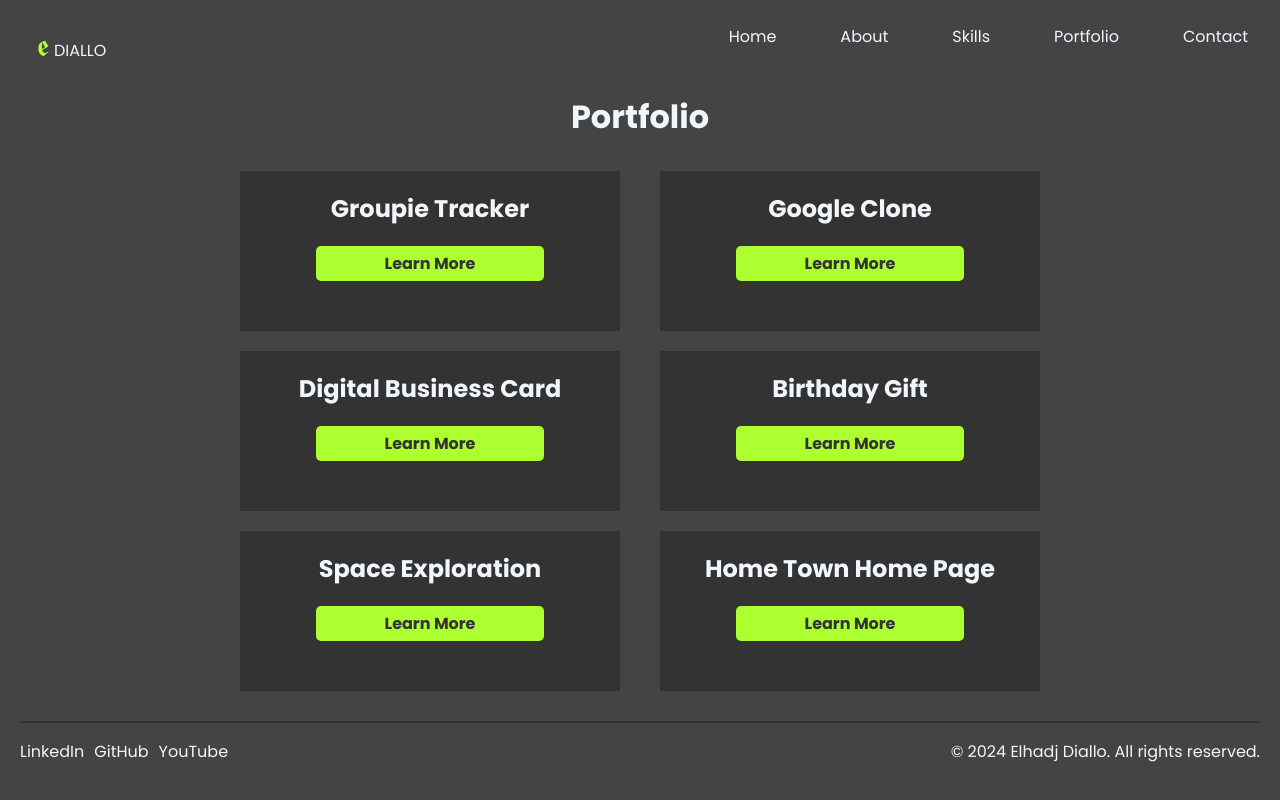
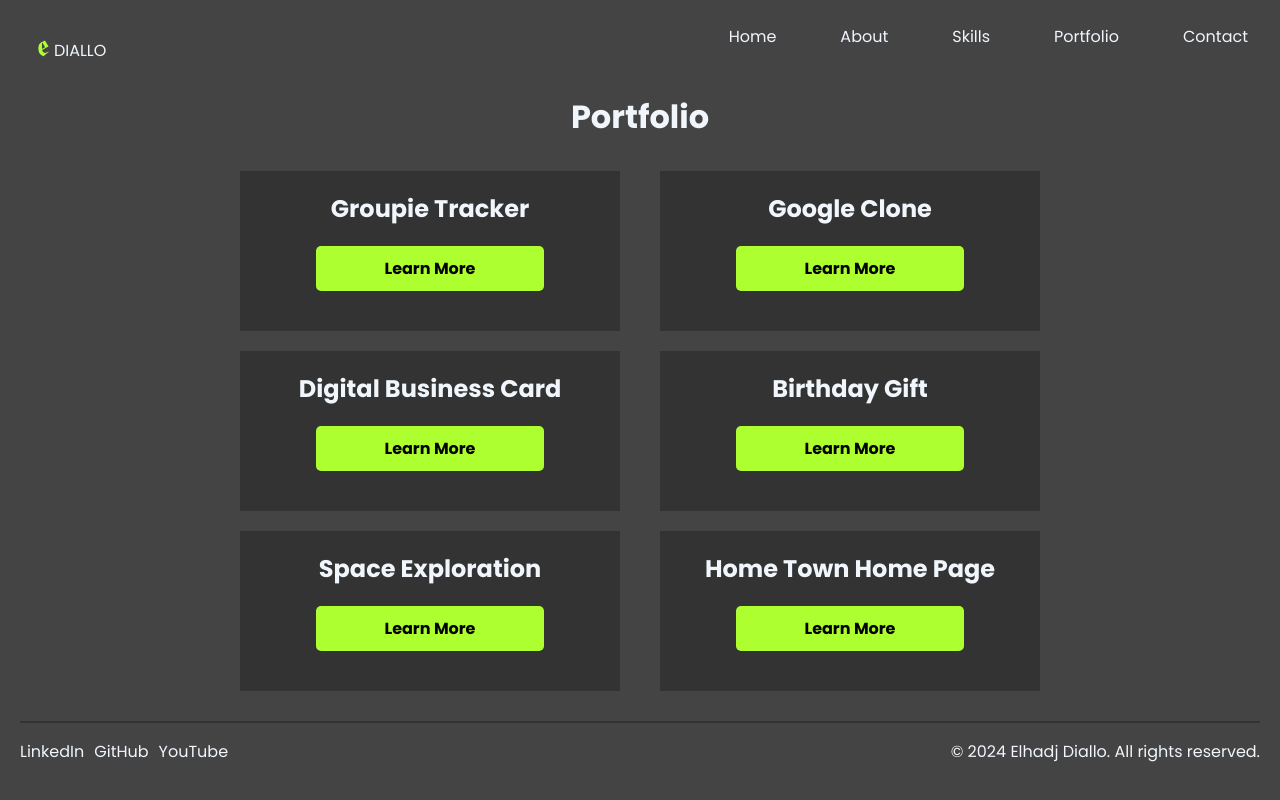
Before and after one commit to eediallo/eediallo.github.io, a React (Create React App) app in the folder my-portfolio/: page /portfolio in a window 1280 px wide. Built offline with nearby package versions, Linux system fonts and the light colour scheme.

Commit message:
updates a wrap styles

```diff
--- a/my-portfolio/src/css/portfolio.css
+++ b/my-portfolio/src/css/portfolio.css
@@ -40,25 +40,27 @@
 
   .a-wrap {
     border-radius: 5px;
-    padding: 5px;
   }
 
-
+/*
   .a-wrap:hover {
     background-color: black;
-  }
+  } */
 
   .a-wrap a {
+    padding: 10px 0;
     display: block;
     text-align: center;
     text-decoration: none;
     cursor: pointer;
-    color: #333333;
+    color: black;
   }
 
   .a-wrap a:hover,
   .a-wrap a:focus {
    color: var(--white);
+   background-color: black;
+   cursor: pointer;
   }
 
   .a-wrap {
```
